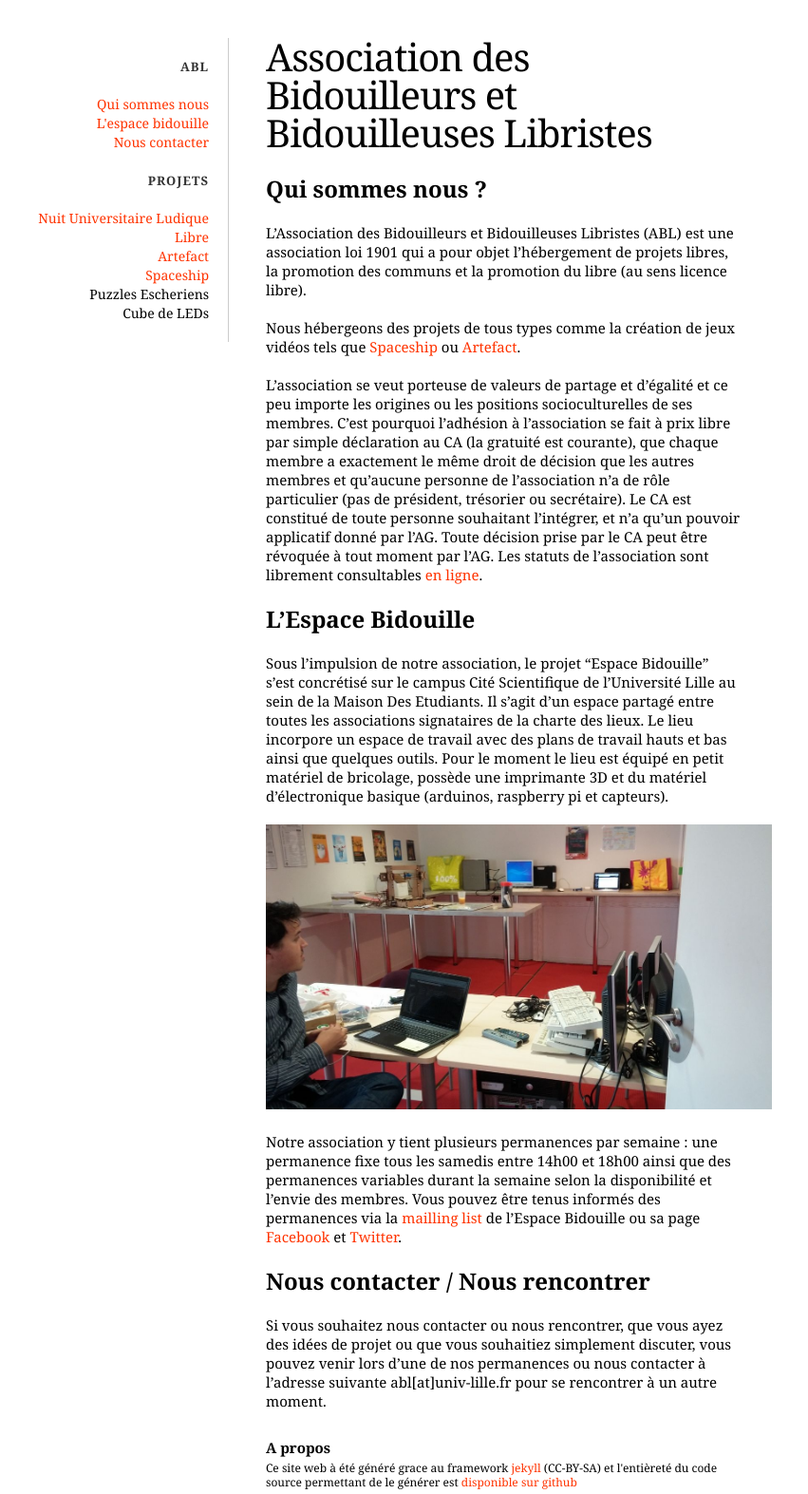
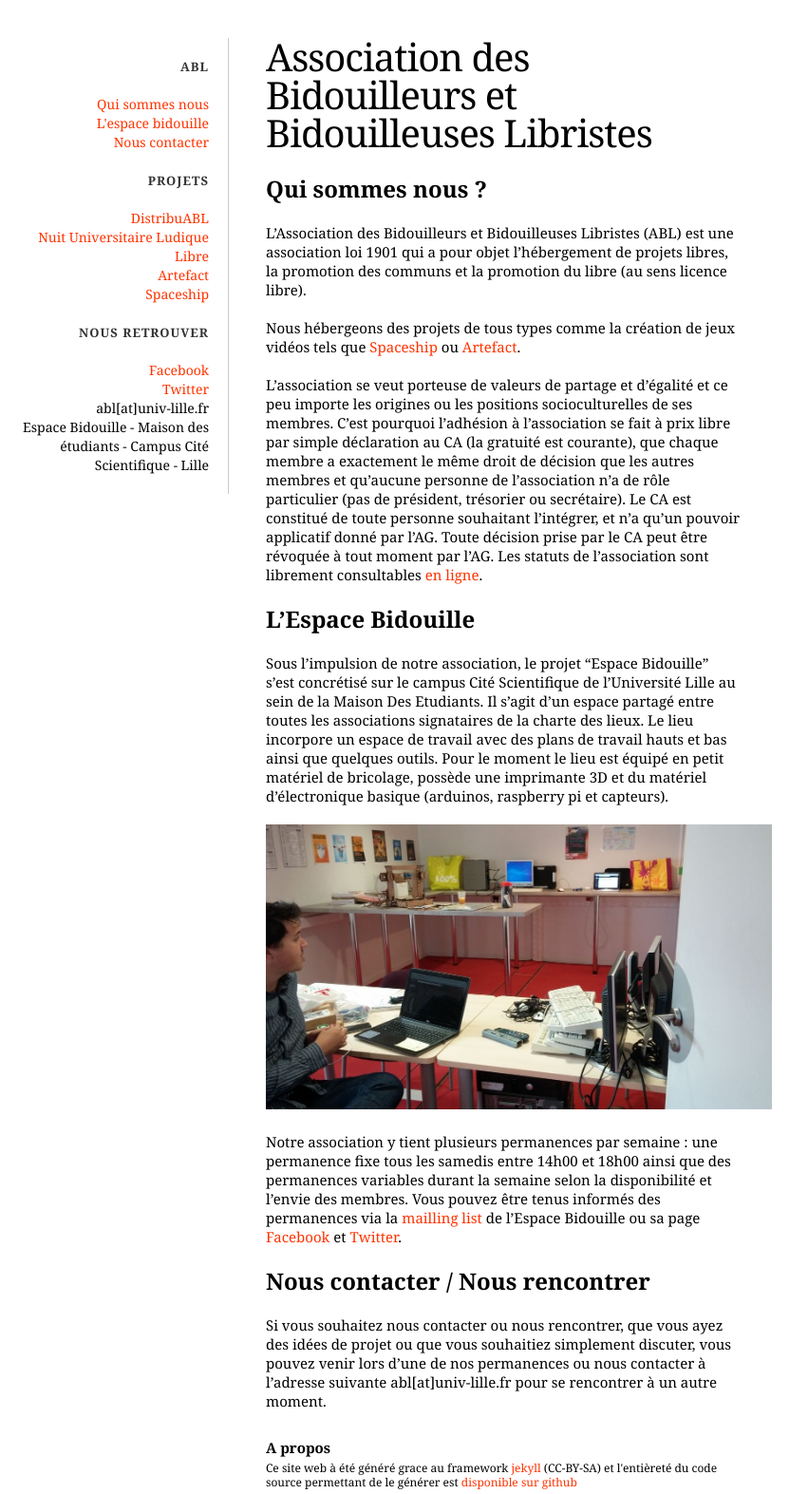
Before and after one commit to bidouilleurslibristes/bidouilleurslibristes.github.io, a Jekyll site: the page built from index.md, in a window 1280 px wide. Shown: the whole page at 95% size, without its empty margins (0-851 px from the left). Built offline with Jekyll 4.4.1, drawn with Linux system fonts in a browser that asks for light colours; our own code applies the rules of GitHub Pages for plain Markdown files.

Commit message:
Update sidebar.html

```diff
--- a/_includes/sidebar.html
+++ b/_includes/sidebar.html
@@ -6,9 +6,16 @@
     </ul>
 <h2>Projets</h2>
     <ul>
-        <li><a href="http://null.bidouilleurslibristes.org">Nuit Universitaire Ludique Libre</a></li>
+        <li><a href="https://github.com/bidouilleurslibristes/distribuABL">DistribuABL</a></li>
+	<li><a href="http://null.bidouilleurslibristes.org">Nuit Universitaire Ludique Libre</a></li>
 	<li><a href="https://bidouilleurslibristes.github.io/Artefact/">Artefact</a></li>
         <li><a href="https://github.com/yoann-dufresne/Spaceship_node">Spaceship</a></li>
-        <li>Puzzles Escheriens</li>
-        <li>Cube de LEDs</li>
+     </ul>
+
+<h2>Nous retrouver</h2>
+    <ul>
+        <li><a href="https://www.facebook.com/EspaceBidouille/">Facebook</a></li>
+	<li><a href="https://twitter.com/espacebidouille">Twitter</a></li>
+        <li>abl[at]univ-lille.fr</li>
+        <li>Espace Bidouille - Maison des étudiants - Campus Cité Scientifique - Lille</li>
     </ul>
```
